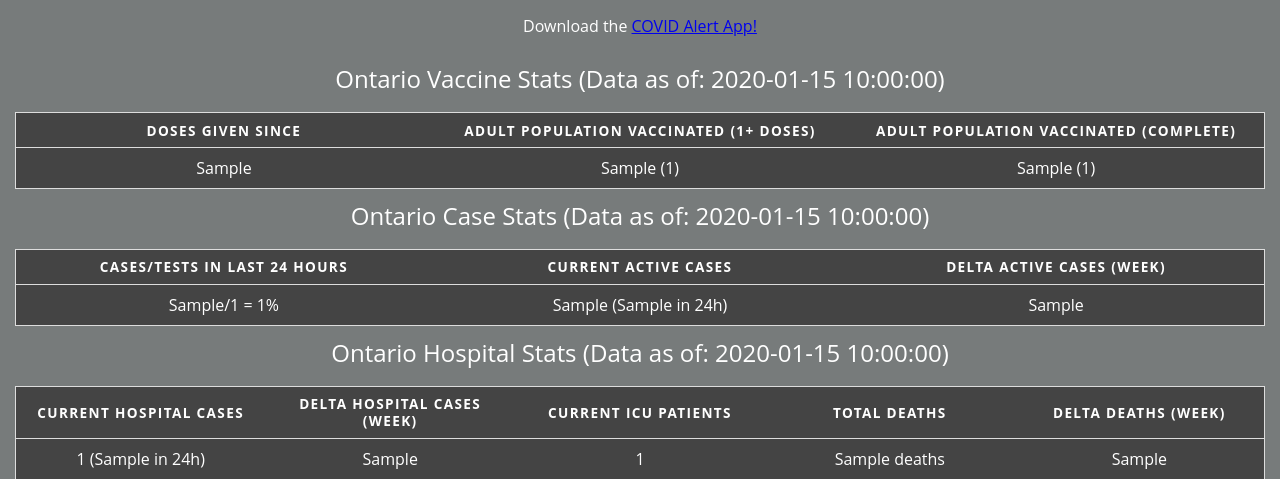
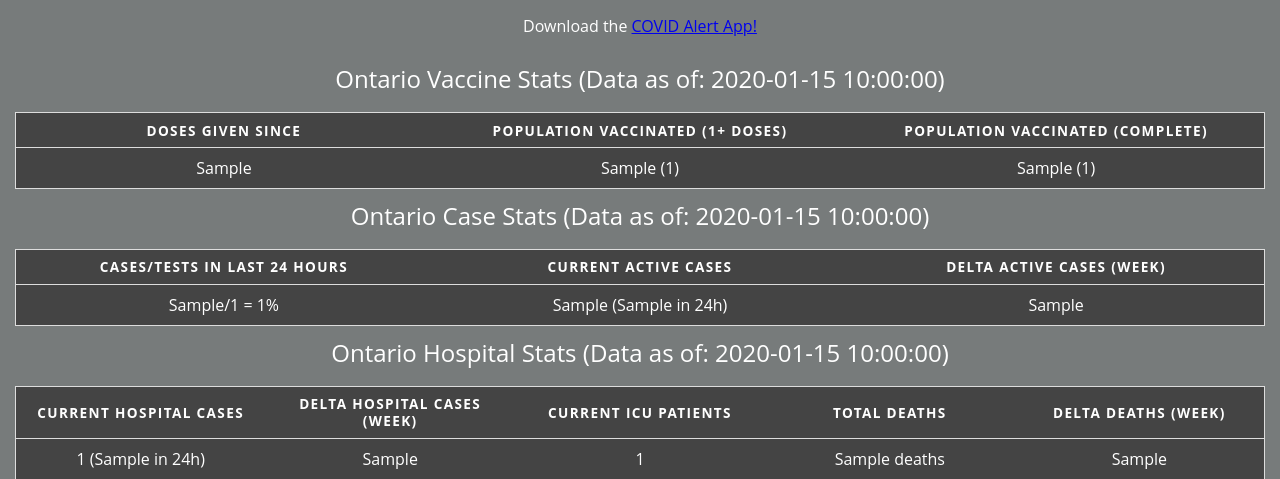
Before and after one commit to r-thakur/covid19, a Flask app: template src/templates/index.html in a window 1280 px wide. Shown: the top 479 px of the page. Run offline with Flask 2, Linux system fonts and the light colour scheme; the template is opened without the code that fills it: most values are stand-ins (such as "Sample title", 1, 10 or a date in 2020); parts of the project's set-up code (start-up, migrations or seed data) failed here and were passed over.

Commit message:
updating header and changes to the html

```diff
--- a/src/main.py
+++ b/src/main.py
@@ -256,13 +256,7 @@ def pullCSV():
   'Upgrade-Insecure-Requests': '1',
   'User-Agent': 'Mozilla/5.0 (Macintosh; Intel Mac OS X 10_14_6) AppleWebKit/537.36 (KHTML, like Gecko) Chrome/90.0.4430.212 Safari/537.36',
   'Accept': 'text/html,application/xhtml+xml,application/xml;q=0.9,image/avif,image/webp,image/apng,*/*;q=0.8,application/signed-exchange;v=b3;q=0.9',
-  'Sec-Fetch-Site': 'none',
-  'Sec-Fetch-Mode': 'navigate',
-  'Sec-Fetch-User': '?1',
-  'Sec-Fetch-Dest': 'document',
-  'Accept-Language': 'en-US,en;q=0.9',
-  'If-None-Match': '"1622124368.55-63037"',
-  'If-Modified-Since': 'Thu, 27 May 2021 14:06:08 GMT'
+  'Accept-Language': 'en-US,en;q=0.9'
 }
     requestWHeader = Request(csvURL, headers=hdr)
     csvFile = urlopen(requestWHeader,context = ssl.SSLContext())
--- a/src/templates/index.html
+++ b/src/templates/index.html
@@ -15,15 +15,15 @@
         <thead>
             <tr>
             <th scope="col">Doses given since {{PrevVaccineDate}}</th>
-            <th scope="col">Adult Population Vaccinated (1+ Doses)</th>
-            <th scope="col">Adult Population Vaccinated (Complete)</th>
+            <th scope="col">Population Vaccinated (1+ Doses)</th>
+            <th scope="col">Population Vaccinated (Complete)</th>
             </tr>
         </thead>
         <tbody>
             <tr>
             <td data-label="Doses given since {{PrevVaccineDate}}">{{DeltaVaccinesAdministered}}</td>
-            <td data-label="Adult Population Vaccinated (1+ Doses)">{{PeopleWithAtLeastOneDose}} ({{OneDoseVaccinePercentage}})</td>
-            <td data-label="Adult Population Vaccinated (Complete)">{{VaccinesCompleted}} ({{VaccinePercentage}})</td>
+            <td data-label="Population Vaccinated (1+ Doses)">{{PeopleWithAtLeastOneDose}} ({{OneDoseVaccinePercentage}})</td>
+            <td data-label="Population Vaccinated (Complete)">{{VaccinesCompleted}} ({{VaccinePercentage}})</td>
             </tr>
         </tbody>
     </table>
```
